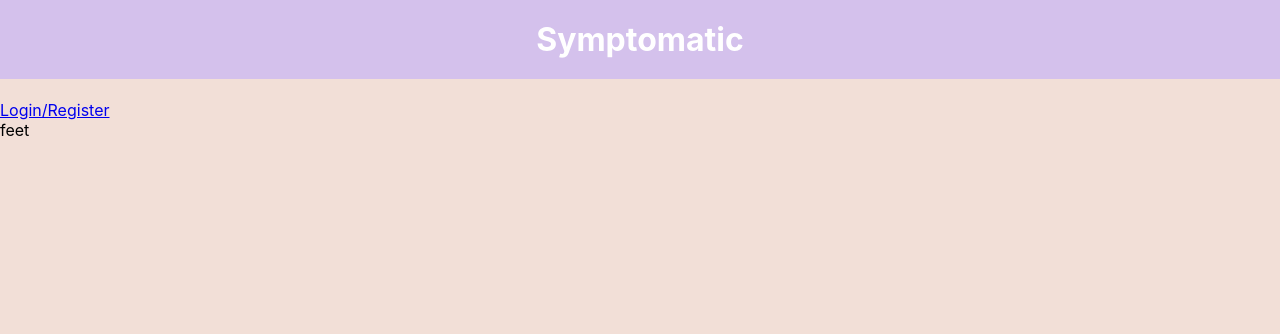
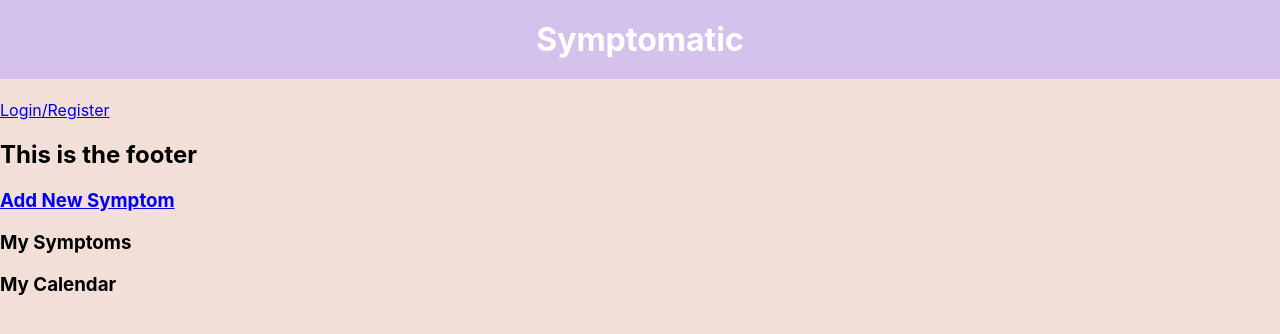
Before and after one commit to runnndmc/symptomatic, a React (Create React App) app in the folder client/: page /symptoms/1 in a window 1280 px wide. Shown: the top 334 px of the page. Built offline with nearby package versions, Linux system fonts and the light colour scheme.

Commit message:
trying to get add symptom to render

```diff
--- a/client/src/containers/MainContainer.jsx
+++ b/client/src/containers/MainContainer.jsx
@@ -1,18 +1,20 @@
 import React from 'react'
 import { useEffect } from 'react'
 import { useState } from 'react'
-import { Route, Switch } from 'react-router-dom'
+import { Route, Switch, useHistory } from 'react-router-dom'
+import AddSymptom from '../screens/AddSymptom'
 
 import MySyptoms from '../screens/MySymptoms'
 import SymptomDetail from '../screens/SymptomDetail'
 
-import { getAllSymptoms } from '../services/symptoms'
+import { getAllSymptoms, postSymptom } from '../services/symptoms'
+
 
 
 const MainContainer = (props) => {
     const {currentUser} = props
     const [symptoms, setSymptoms] = useState([])
-
+    const history = useHistory()
     useEffect(()=> {
         const fetchSymptoms = async () => {
             const symptomsData = await getAllSymptoms()
@@ -21,16 +23,28 @@ const MainContainer = (props) => {
         fetchSymptoms()
     }, [])
 
+    const createSubmit = async (formData) => {
+        const newSymptom = await postSymptom(formData)
+        setSymptoms(prevState => [...prevState, newSymptom])
+        history.push('/')
+    }
+
     return(
         <Switch>
-            <Route exact path="/">
-                <MySyptoms
+            <Route exact path="/symptoms/new">
+                <AddSymptom
+                    currentUser={currentUser}
+                    createSubmit={createSubmit}
+                />
+            </Route>
+            <Route exact path='/symptoms/:id'>
+                <SymptomDetail
                     currentUser={currentUser}
                     symptoms={symptoms}
                 />
             </Route>
-            <Route exact path='/symptoms/:id'>
-                <SymptomDetail
+            <Route exact path="/">
+                <MySyptoms
                     currentUser={currentUser}
                     symptoms={symptoms}
                 />
--- /dev/null
+++ b/client/src/screens/AddSymptom.jsx
@@ -0,0 +1,14 @@
+import React from 'react'
+
+
+const AddSymptom = (props) => {
+    const {currentUser, createSubmit} = props
+
+    return(
+        <>
+        <h2> add new symptom HERE</h2>
+        </>
+    )
+}
+
+export default AddSymptom
--- a/client/src/screens/SymptomDetail.jsx
+++ b/client/src/screens/SymptomDetail.jsx
@@ -2,6 +2,7 @@ import React from 'react'
 import { useState } from 'react'
 import { useEffect } from 'react'
 import { useParams } from 'react-router-dom'
+import Footer from '../shared/Footer'
 
 const SymptomDetail = (props) => {
     const {currentUser, symptoms} = props
--- a/client/src/services/symptoms.js
+++ b/client/src/services/symptoms.js
@@ -9,3 +9,8 @@ export const getOneSymptom = async (id) => {
     const resp = await api.get(`/symptoms/${id}`)
     return resp.data
 }
+
+export const postSymptom = async (formData) => {
+    const resp = await api.post(`/symptoms`, { symptom: formData })
+    return resp.data
+}
--- a/client/src/shared/Footer.jsx
+++ b/client/src/shared/Footer.jsx
@@ -1,10 +1,18 @@
 import React from 'react'
+import { Link } from 'react-router-dom'
 
 const Footer = () => {
 
     return(
         <>
-            <footer>feet</footer>
+            <footer>
+            <h2>This is the footer</h2>
+            <Link to={'/symptoms/new'}>
+                <h3>Add New Symptom</h3>
+            </Link>
+            <h3>My Symptoms</h3>
+            <h3>My Calendar</h3>
+            </footer>
         </>
     )
 }
```
